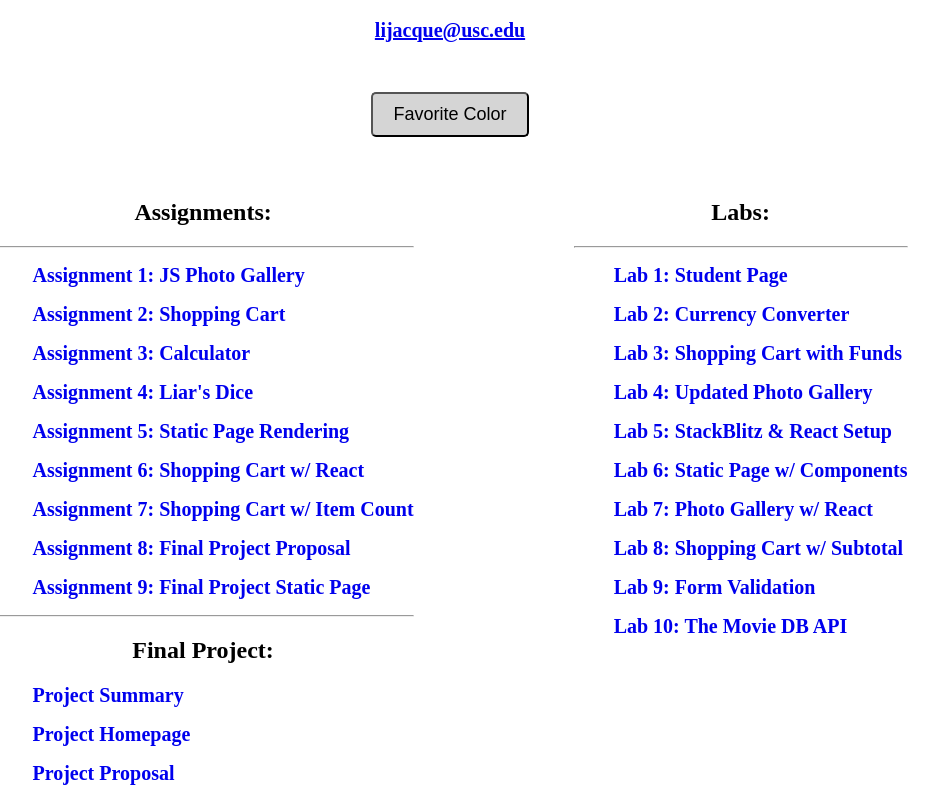
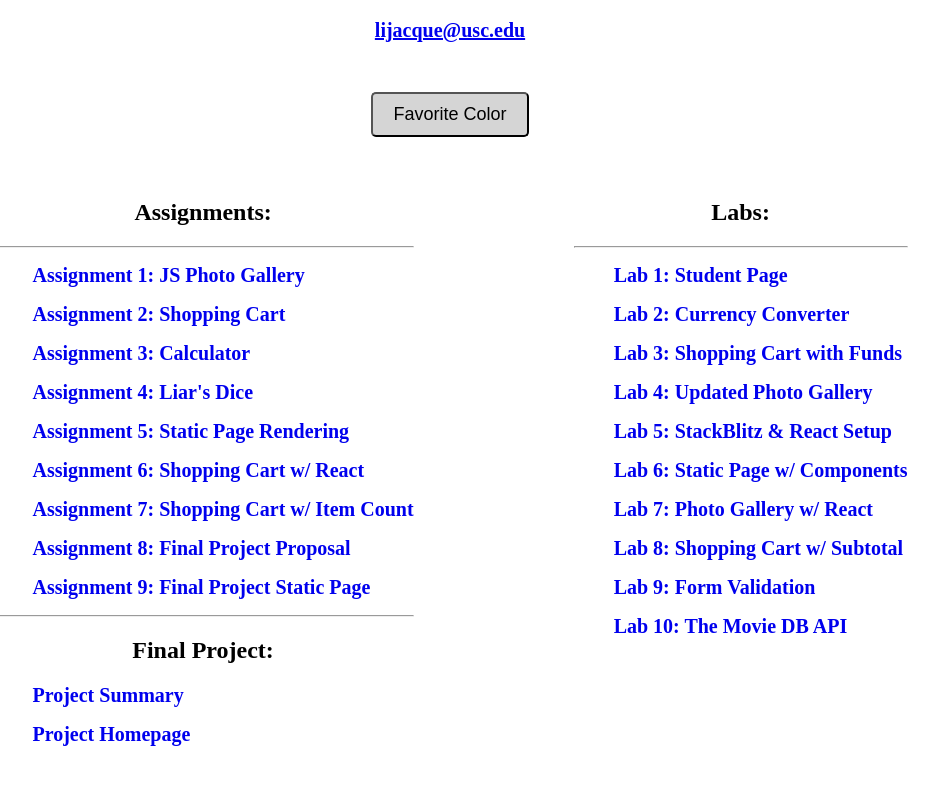
Before and after one commit to uscwebdev/itp301-submissions-jacque1, a plain HTML site: page index.html in a window 1280 px wide. Shown: the part 61-872 px from the top of the page, without its empty margins (190-1128 px from the left). Drawn offline with Linux system fonts and the light colour scheme.

Commit message:
Update index.html

```diff
--- a/index.html
+++ b/index.html
@@ -74,8 +74,8 @@
                     <h2>Final Project:</h2>
                     <ul><a href="final_project/project summary.html">Project Summary</a></ul>
                     <ul><a href="final_project/build/index.html">Project Homepage</a></ul>
-                    <ul><a href="assignment_08/project summary.html">Project Proposal</a></ul>
-
+                    <br>
+                    <br>
 
                 </div>
                 <div id="section2_right">
```
